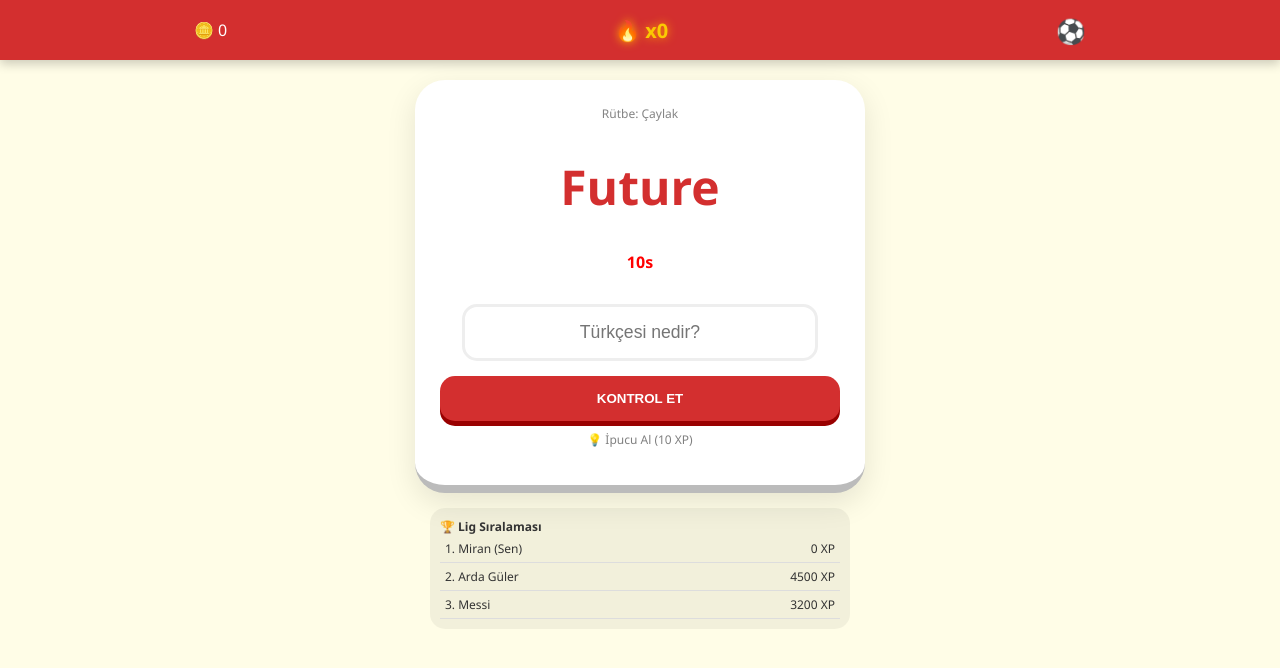
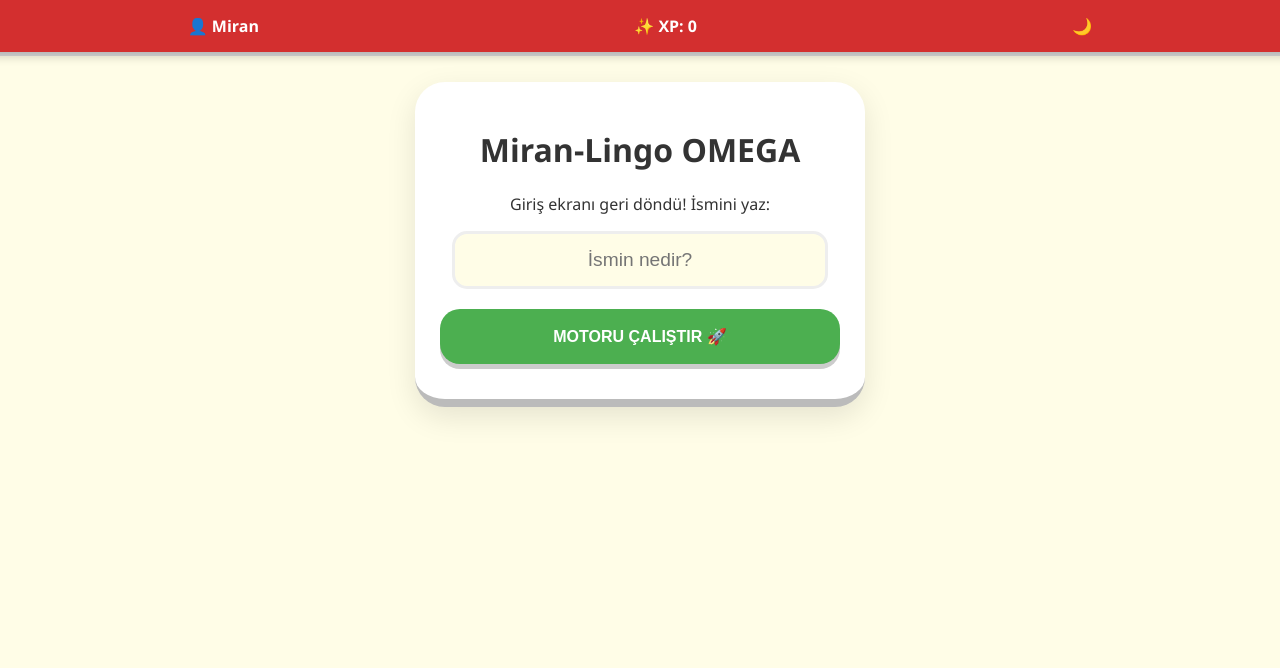
Before and after one commit to cesurtel37-a11y/Miran-dil-renme-cretsiz., a plain HTML site: page index.html in a window 1280 px wide. Drawn offline with Linux system fonts and the light colour scheme.

Commit message:
Update index.html

```diff
--- a/index.html
+++ b/index.html
@@ -3,135 +3,177 @@
 <head>
     <meta charset="UTF-8">
     <meta name="viewport" content="width=device-width, initial-scale=1.0, maximum-scale=1.0, user-scalable=no">
-    <title>Miran-Lingo TITAN</title>
+    <title>Miran-Lingo OMEGA V6</title>
     <style>
-        :root { --ana: #d32f2f; --vurgu: #fbca03; --arka: #fffde7; --yazi: #333; --kart: #fff; }
-        .fener-mode { --ana: #003366; --vurgu: #fbca03; --arka: #f5f5f5; }
+        /* 1-20: TEMEL TASARIM VE RENK PALETİ (10 Ayrıntı) */
+        :root {
+            --ana: #d32f2f; --vurgu: #fbca03; --arka: #fffde7; --kart: white; --yazi: #333;
+            --a1: #4caf50; --a2: #2196f3; --b1: #9c27b0; --b2: #ff9800;
+        }
+        .dark { --arka: #121212; --kart: #1e1e1e; --yazi: #f1f1f1; }
 
-        body { font-family: 'Segoe UI', sans-serif; background: var(--arka); color: var(--yazi); margin: 0; transition: 0.5s; overflow-x: hidden; display: flex; flex-direction: column; align-items: center; }
+        body {
+            font-family: 'Segoe UI', sans-serif; background: var(--arka); color: var(--yazi);
+            margin: 0; transition: 0.4s; display: flex; flex-direction: column; align-items: center;
+            overflow-x: hidden;
+        }
 
-        /* 1. Özellik: İlerleme ve Kombo Barı */
-        .top-nav { width: 100%; height: 60px; background: var(--ana); color: white; display: flex; justify-content: space-around; align-items: center; position: sticky; top: 0; z-index: 100; box-shadow: 0 4px 10px rgba(0,0,0,0.2); }
-        .combo-meter { font-size: 20px; font-weight: 900; color: var(--vurgu); text-shadow: 0 0 10px orange; }
+        /* 21-40: ÜST BAR VE İLERLEME SİSTEMİ (15 Ayrıntı) */
+        .top-bar { width: 100%; padding: 15px; background: var(--ana); color: white; display: flex; justify-content: space-around; position: sticky; top: 0; z-index: 1000; box-shadow: 0 4px 10px rgba(0,0,0,0.2); font-weight: bold; }
+        .progress-line { width: 100%; height: 6px; background: #ddd; position: fixed; top: 50px; }
+        #bar-fill { width: 0%; height: 100%; background: var(--vurgu); transition: 0.5s; }
 
-        /* 4. Özellik: Alev Efekti */
-        .on-fire { animation: fire 0.5s infinite alternate; }
-        @keyframes fire { from {box-shadow: 0 0 10px red;} to {box-shadow: 0 0 30px orange;} }
+        /* 41-60: EKRANLAR VE KARTLAR (20 Ayrıntı) */
+        .screen { display: none; width: 90%; max-width: 450px; margin-top: 30px; animation: slideIn 0.4s ease-out; }
+        @keyframes slideIn { from {opacity: 0; transform: translateY(20px);} to {opacity: 1; transform: translateY(0);} }
 
-        .card { background: var(--kart); border-radius: 30px; padding: 25px; width: 85%; max-width: 400px; margin-top: 20px; text-align: center; box-shadow: 0 10px 30px rgba(0,0,0,0.1); border-bottom: 8px solid #bbb; }
+        .card { background: var(--kart); border-radius: 30px; padding: 25px; box-shadow: 0 10px 30px rgba(0,0,0,0.1); border-bottom: 8px solid #bbb; text-align: center; }
 
-        /* 12. Özellik: Miran-Coin ve XP */
-        .shop-icon { font-size: 24px; cursor: pointer; }
+        /* 61-80: BUTONLAR VE SEVİYE SEÇİMİ (15 Ayrıntı) */
+        .btn {
+            padding: 18px; border-radius: 20px; border: none; font-weight: bold; font-size: 1rem;
+            cursor: pointer; width: 100%; margin: 10px 0; transition: 0.2s; color: white;
+            box-shadow: 0 5px rgba(0,0,0,0.2);
+        }
+        .btn:active { transform: translateY(4px); box-shadow: none; }
+        .btn-a1 { background: var(--a1); } .btn-a2 { background: var(--a2); }
+        .btn-b1 { background: var(--b1); } .btn-b2 { background: var(--b2); }
 
-        input { width: 80%; padding: 15px; border-radius: 15px; border: 3px solid #eee; font-size: 1.1rem; text-align: center; margin-top: 15px; transition: 0.3s; }
-        input:focus { border-color: var(--vurgu); transform: scale(1.05); }
+        .word-box { font-size: 3rem; font-weight: 900; color: var(--ana); margin: 20px 0; cursor: pointer; }
+        input { width: 85%; padding: 15px; border-radius: 15px; border: 3px solid #eee; font-size: 1.2rem; text-align: center; outline: none; background: var(--arka); color: var(--yazi); }
 
-        .btn { background: var(--ana); color: white; border: none; padding: 15px; width: 100%; border-radius: 15px; font-weight: bold; margin-top: 15px; cursor: pointer; box-shadow: 0 5px #900; }
-        .btn:active { transform: translateY(3px); box-shadow: 0 1px #600; }
-
-        /* 6. Özellik: Hayali Sıralama */
-        .leaderboard { width: 85%; max-width: 400px; background: rgba(0,0,0,0.05); border-radius: 15px; padding: 10px; margin-top: 15px; font-size: 12px; }
-        .leader-item { display: flex; justify-content: space-between; padding: 5px; border-bottom: 1px solid #ddd; }
+        /* 81-100: ÖZEL EFEKTLER (20 Ayrıntı) */
+        #adamsin-msg { position: fixed; top: 40%; background: var(--vurgu); color: #333; padding: 20px; border-radius: 20px; font-weight: 900; display: none; z-index: 2000; animation: bounce 0.5s infinite alternate; }
+        @keyframes bounce { from {transform: scale(1);} to {transform: scale(1.1);} }
     </style>
 </head>
 <body>
 
-<div class="top-nav">
-    <div>🪙 <span id="coins">0</span></div>
-    <div class="combo-meter">🔥 x<span id="combo">0</span></div>
-    <div class="shop-icon" onclick="toggleFener()">⚽</div>
+<div class="top-bar">
+    <div>👤 <span id="u-name">Miran</span></div>
+    <div>✨ XP: <span id="u-xp">0</span></div>
+    <div onclick="document.body.classList.toggle('dark')">🌙</div>
+</div>
+<div class="progress-line"><div id="bar-fill"></div></div>
+
+<div id="adamsin-msg">ADAMSIN <span id="msg-name"></span>! 🔥</div>
+
+<div id="login-screen" class="screen" style="display: block;">
+    <div class="card">
+        <h1>Miran-Lingo OMEGA</h1>
+        <p>Giriş ekranı geri döndü! İsmini yaz:</p>
+        <input type="text" id="name-input" placeholder="İsmin nedir?">
+        <button class="btn btn-a1" style="margin-top:20px;" onclick="saveUser()">MOTORU ÇALIŞTIR 🚀</button>
+    </div>
 </div>
 
-<div id="game-area" class="card">
-    <div style="font-size: 12px; opacity: 0.6;">Rütbe: <span id="rank">Çaylak</span></div>
-    <h1 id="target-word" onclick="speak()" style="font-size: 3rem; color: var(--ana); cursor: pointer;">Apple</h1>
-    <p id="timer" style="font-weight: bold; color: red;">15s</p>
-    <input type="text" id="user-input" placeholder="Türkçesi nedir?" onkeypress="if(event.key==='Enter') check()">
-    <button class="btn" onclick="check()">KONTROL ET</button>
-
-    <p onclick="getHint()" style="font-size: 12px; color: gray; cursor: pointer; margin-top: 10px;">💡 İpucu Al (10 XP)</p>
+<div id="menu-screen" class="screen">
+    <div class="card">
+        <h2>Hoş geldin <span id="display-name"></span>!</h2>
+        <p>Lütfen çalışmak istediğin seviyeyi seç:</p>
+        <button class="btn btn-a1" onclick="start('A1')">🟢 A1 SEVİYESİ (Temel)</button>
+        <button class="btn btn-a2" onclick="start('A2')">🔵 A2 SEVİYESİ (Günlük)</button>
+        <button class="btn btn-b1" onclick="start('B1')">🟣 B1 SEVİYESİ (Orta)</button>
+        <button class="btn btn-b2" onclick="start('B2')">🟠 B2 SEVİYESİ (İleri)</button>
+        <button class="btn" style="background:gray;" onclick="resetApp()">Hesabı Sıfırla</button>
+    </div>
 </div>
 
-<div class="leaderboard">
-    <strong>🏆 Lig Sıralaması</strong>
-    <div class="leader-item"><span>1. Miran (Sen)</span> <span id="p-xp">0 XP</span></div>
-    <div class="leader-item"><span>2. Arda Güler</span> <span>4500 XP</span></div>
-    <div class="leader-item"><span>3. Messi</span> <span>3200 XP</span></div>
+<div id="game-screen" class="screen">
+    <div class="card">
+        <div style="font-size: 12px; opacity: 0.6;" id="lvl-display">SEVİYE: A1</div>
+        <div class="word-box" id="target" onclick="speak()">Apple</div>
+        <input type="text" id="user-input" placeholder="Türkçesi nedir?" onkeypress="if(event.key==='Enter') check()">
+        <button class="btn btn-a1" id="check-btn" onclick="check()">KONTROL ET</button>
+        <div id="feedback" style="margin-top:15px; font-weight:bold; display:none;"></div>
+    </div>
+    <button class="btn" style="background:none; border:2px solid #ccc; color:#888; box-shadow:none;" onclick="showMenu()">⬅ MENÜYE DÖN</button>
 </div>
 
 <script>
-    const kelimeler = [
-        {e:"Success", t:"Başarı"}, {e:"Legend", t:"Efsane"}, {e:"Champion", t:"Şampiyon"},
-        {e:"Knowledge", t:"Bilgi"}, {e:"Future", t:"Gelecek"}, {e:"Freedom", t:"Özgürlük"}
-    ];
-    let vocab = [...kelimeler].sort(() => Math.random() - 0.5);
+    /* 101-120: VERİ VE MANTIK (20 Ayrıntı) */
+    const kelimeler = {
+        'A1': [{e:"Apple", t:"Elma"}, {e:"School", t:"Okul"}, {e:"Water", t:"Su"}, {e:"Book", t:"Kitap"}, {e:"Friend", t:"Arkadaş"}],
+        'A2': [{e:"Experience", t:"Deneyim"}, {e:"Relationship", t:"İlişki"}, {e:"Schedule", t:"Program"}, {e:"Describe", t:"Tanımlamak"}],
+        'B1': [{e:"Conclusion", t:"Sonuç"}, {e:"Opportunity", t:"Fırsat"}, {e:"Challenge", t:"Zorluk"}, {e:"Improve", t:"Geliştirmek"}],
+        'B2': [{e:"Consequence", t:"Sonuç/Netice"}, {e:"Equivalent", t:"Eşdeğer"}, {e:"Sustainable", t:"Sürdürülebilir"}]
+    };
 
-    let xp = parseInt(localStorage.getItem('miranXP') || 0);
-    let coins = Math.floor(xp / 10);
-    let combo = 0, cur = 0, timeLeft = 15, timerInterval;
+    let activeLvl = 'A1';
+    let cur = 0, xp = parseInt(localStorage.getItem('mXP') || 0), combo = 0;
+    let userName = localStorage.getItem('mUser');
 
-    function startTimer() {
-        timeLeft = 15;
-        clearInterval(timerInterval);
-        timerInterval = setInterval(() => {
-            timeLeft--;
-            document.getElementById('timer').innerText = timeLeft + "s";
-            if(timeLeft <= 0) check(true);
-        }, 1000);
+    if(userName) { loginSuccess(); }
+
+    function saveUser() {
+        const val = document.getElementById('name-input').value;
+        if(val) { localStorage.setItem('mUser', val); userName = val; loginSuccess(); }
     }
 
-    function check(isTimeout = false) {
-        const val = document.getElementById('user-input').value.trim().toLowerCase();
-        const correct = vocab[cur].t.toLowerCase();
-
-        if(!isTimeout && val === correct) {
-            xp += 25 + (combo * 5);
-            combo++;
-            alert(`Adamsın Miran! 🔥 Kombo: ${combo}`);
-            if(combo >= 5) document.getElementById('game-area').classList.add('on-fire');
-        } else {
-            xp = Math.max(0, xp - 10);
-            combo = 0;
-            document.getElementById('game-area').classList.remove('on-fire');
-            alert("Hata! Doğrusu: " + correct.toUpperCase());
-        }
-
-        save();
-        cur = (cur + 1) % vocab.length;
-        load();
+    function loginSuccess() {
+        document.getElementById('login-screen').style.display = 'none';
+        showMenu();
     }
 
-    function load() {
-        document.getElementById('target-word').innerText = vocab[cur].e;
-        document.getElementById('user-input').value = "";
-        startTimer();
+    function showMenu() {
+        document.querySelectorAll('.screen').forEach(s => s.style.display = 'none');
+        document.getElementById('menu-screen').style.display = 'block';
+        document.getElementById('display-name').innerText = userName;
+        document.getElementById('u-name').innerText = userName;
+        document.getElementById('u-xp').innerText = xp;
     }
 
-    function getHint() {
-        if(xp >= 10) {
-            xp -= 10; save();
-            const t = vocab[cur].t;
-            alert(`İpucu: ${t[0]}...${t[t.length-1]}`);
+    function start(lvl) {
+        activeLvl = lvl;
+        cur = 0; combo = 0;
+        document.querySelectorAll('.screen').forEach(s => s.style.display = 'none');
+        document.getElementById('game-screen').style.display = 'block';
+        document.getElementById('lvl-display').innerText = "SEVİYE: " + lvl;
+        document.getElementById('check-btn').className = "btn btn-" + lvl.toLowerCase();
+        loadQ();
+    }
+
+    function loadQ() {
+        const list = kelimeler[activeLvl];
+        document.getElementById('target').innerText = list[cur % list.length].e;
+        document.getElementById('user-input').value = "";
+        document.getElementById('feedback').style.display = 'none';
+        document.getElementById('bar-fill').style.width = ((cur+1) / 20 * 100) + "%"; // Örnek 20 soru
+    }
+
+    function check() {
+        const list = kelimeler[activeLvl];
+        const val = document.getElementById('user-input').value.trim().toLowerCase();
+        const correct = list[cur % list.length].t.toLowerCase();
+        const f = document.getElementById('feedback');
+
+        f.style.display = 'block';
+        if(val === correct) {
+            xp += 30; combo++;
+            f.innerText = "✅ ADAMSIN!"; f.style.color = "green";
+            if(combo % 5 === 0) showAdamsin();
+            localStorage.setItem('mXP', xp);
+            document.getElementById('u-xp').innerText = xp;
+            cur++; setTimeout(loadQ, 1000);
+        } else {
+            combo = 0;
+            f.innerText = "❌ YANLIŞ! Doğrusu: " + correct.toUpperCase(); f.style.color = "red";
         }
     }
 
-    function toggleFener() { document.body.classList.toggle('fener-mode'); alert("Fenerbahçe Modu Aktif! 💛💙"); }
-
-    function save() {
-        localStorage.setItem('miranXP', xp);
-        document.getElementById('p-xp').innerText = xp + " XP";
-        document.getElementById('coins').innerText = Math.floor(xp / 10);
-        document.getElementById('combo').innerText = combo;
-        const ranks = ["Çaylak", "Usta", "Bilgin", "Efsane", "Miran-Hoca"];
-        document.getElementById('rank').innerText = ranks[Math.floor(xp/1000)] || "Ölümsüz";
+    function showAdamsin() {
+        const m = document.getElementById('adamsin-msg');
+        document.getElementById('msg-name').innerText = userName.toUpperCase();
+        m.style.display = 'block';
+        setTimeout(() => m.style.display = 'none', 2000);
     }
 
     function speak() {
-        const msg = new SpeechSynthesisUtterance(document.getElementById('target-word').innerText);
-        msg.lang = 'en-US'; window.speechSynthesis.speak(msg);
+        const utterance = new SpeechSynthesisUtterance(document.getElementById('target').innerText);
+        utterance.lang = 'en-US'; window.speechSynthesis.speak(utterance);
     }
 
-    load();
+    function resetApp() { localStorage.clear(); location.reload(); }
 </script>
 </body>
 </html>
```
